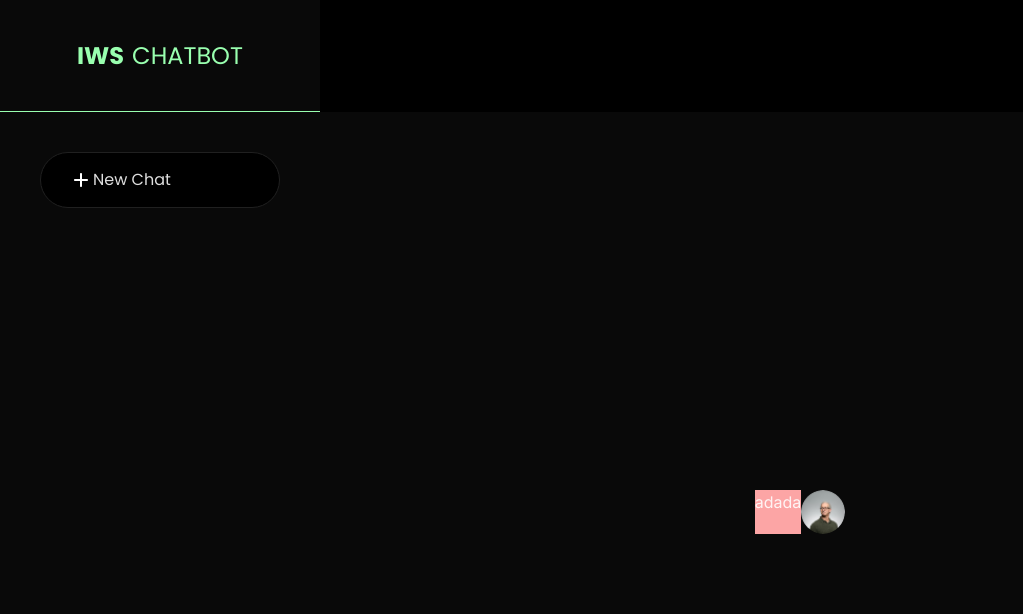
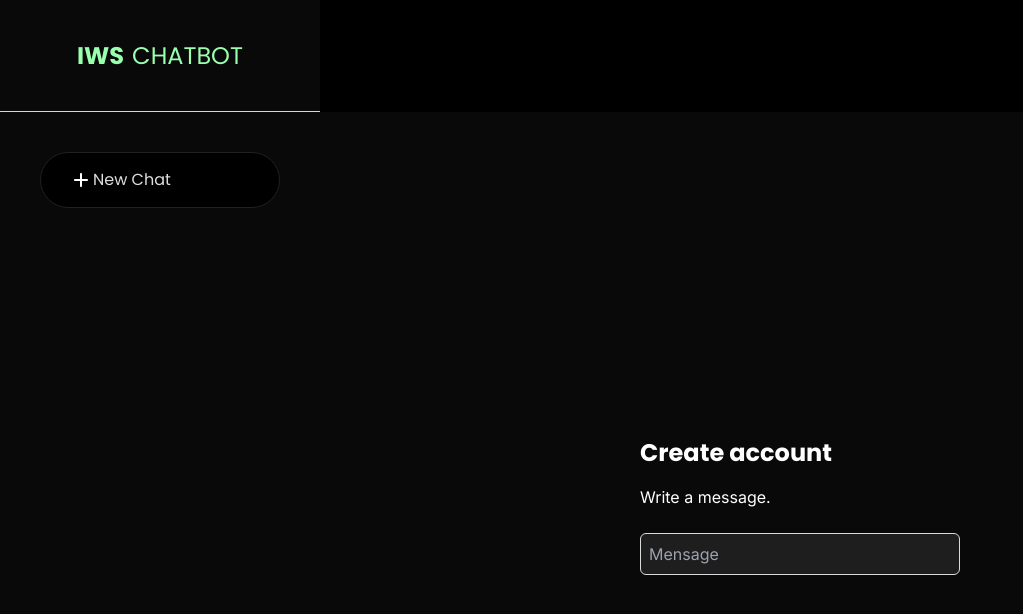
Before and after one commit to LucasFranqueiraInatel/C317-MILESTONE, a React (Vite) app in the folder frontend/: page /chat in a window 1280 px wide. Shown: the top 614 px of the page, without its empty margins (0-1023 px from the left). Built offline with nearby package versions, Linux system fonts and the light colour scheme.

Commit message:
adicionar

```diff
--- a/frontend/src/components/Newchat.jsx
+++ b/frontend/src/components/Newchat.jsx
@@ -1,14 +1,23 @@
-import React from 'react'
+import React from 'react';
 import PlusIcon from './PlusIcon'
+import { useNavigate } from 'react-router-dom';
 
+const NewChat = () => {
 
-const Newchat = () => {
-    return (
-        <button className='w-60 rounded-[40px] h-14 pl-7 bg-black border border-grayStroke flex justify-start items-center cursor-pointer'>
+  const navigate = useNavigate();
+
+    const navigateTo = (path) => {
+        navigate(path);
+    };
+
+  return (
+    <div>
+      <button onClick={() => navigateTo('/chat_page')} className='w-60 rounded-[40px] h-14 pl-7 bg-black border border-grayStroke flex justify-start items-center cursor-pointer'>
             <PlusIcon className=''/>
             <span className='font-poppins font-regular select-none'>New Chat</span>
-        </button>
-    )
-}
+      </button>
+    </div>
+  );
+};
 
-export default Newchat
+export default NewChat;
--- a/frontend/src/pages/Chat_page.jsx
+++ b/frontend/src/pages/Chat_page.jsx
@@ -1,13 +1,26 @@
 import React from 'react'
-import Chatbox from '../components/Chatbox'
+import { useNavigate } from 'react-router-dom';
 
 const Chat_page = () => {
+    const navigate = useNavigate();
+
+    const navigateTo = (path) => {
+        navigate(path);
+    };
+
     return (
-        <div>
-            <Chatbox />
-        </div>
-
-    )
+        <div className="min-h-screen flex items-center justify-center p-4">
+            <div className="max-w-md  p-6 rounded-lg">
+                <h2 className="text-white font-poppins font-bold text-2xl font-bold mb-4">Create account</h2>
+                <p className="text-white font-Inter font-regular mb-6">
+                     Write a message.
+                </p>
+                <form className="">
+                    <input type="text" placeholder="Mensage" className="mb-3 w-80 p-2 bg-input bg-opacity-10 border border-inputStroke text-white text-opacity-50 placeholder-gray-400 rounded-md" />
+                </form>
+            </div>
+         </div>
+    );
 }
 
-export default Chat_page
+export default Chat_page;
--- a/frontend/src/pages/Home.jsx
+++ b/frontend/src/pages/Home.jsx
@@ -15,7 +15,7 @@ const Home = () => {
                 <h1 className='font-poppins font-bold text-white mb-2'>Hi, Welcome! 👋</h1>
 
                 <div className="my-2 w-full text-center">
-                    <button className="bg-gold text-white bg-opacity-20 w-56 px-4 py-2 rounded-lg font-Inter font-semibold">Create New Account</button>
+                    <button onClick={() => navigateTo('/signup')} className="bg-gold text-white bg-opacity-20 w-56 px-4 py-2 rounded-lg font-Inter font-semibold">Create New Account</button>
                 </div>
 
                 <div className="w-full text-center">
--- a/frontend/src/pages/Signup.jsx
+++ b/frontend/src/pages/Signup.jsx
@@ -18,12 +18,12 @@ export const Signup = () => {
                 </p>
                 <form className="">
 
-                    <input type="text" placeholder="Email Address" className="mb-3 w-80 p-2 bg-input bg-opacity-10 border border-inputStroke text-white text-opacity-50 placeholder-gray-400 rounded-md" />
                     <input type="text" placeholder="Name" className="mb-3 w-80 p-2 bg-input bg-opacity-10 border border-inputStroke text-white text-opacity-50 placeholder-gray-400 rounded-md" />
                     <input type="text" placeholder="Phone" className="mb-3 w-80 p-2 bg-input bg-opacity-10 border border-inputStroke text-white text-opacity-50 placeholder-gray-400 rounded-md" />
+                    <input type="text" placeholder="Email Address" className="mb-3 w-80 p-2 bg-input bg-opacity-10 border border-inputStroke text-white text-opacity-50 placeholder-gray-400 rounded-md" />
+                    <input type="confirm email" placeholder="Confirm Email" className="mb-3 w-80 p-2 bg-input bg-opacity-10 border border-inputStroke text-white text-opacity-50 placeholder-gray-400 rounded-md" />
                     <input type="password" placeholder="Password" className="mb-3 w-80 p-2 bg-input bg-opacity-10 border border-inputStroke text-white text-opacity-50 placeholder-gray-400 rounded-md" />
                     <input type="confirm passowrd" placeholder="Confirm Password" className="mb-3 w-80 p-2 bg-input bg-opacity-10 border border-inputStroke text-white text-opacity-50 placeholder-gray-400 rounded-md" />
-                    <input type="password" placeholder="Password" className="mb-8 w-80 p-2 bg-input bg-opacity-10 border border-inputStroke text-white text-opacity-50 placeholder-gray-400 rounded-md" />
 
                     <button type="" className="w-80 bg-gold p-3 rounded-md text-textLightBlack font-bold">Create and Login</button>
                 </form>
```
Also changed, not shown: frontend/src/components/Chatbox.jsx (line endings or trailing spaces).
